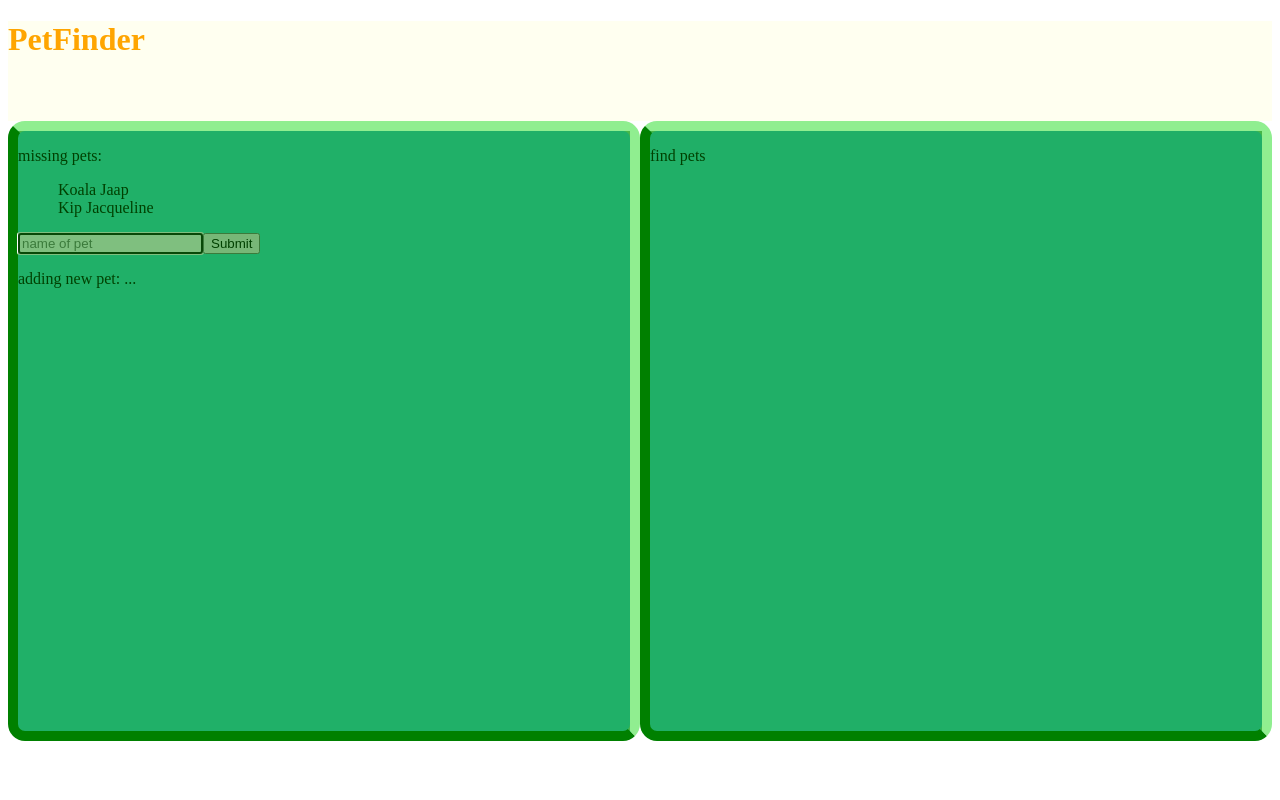
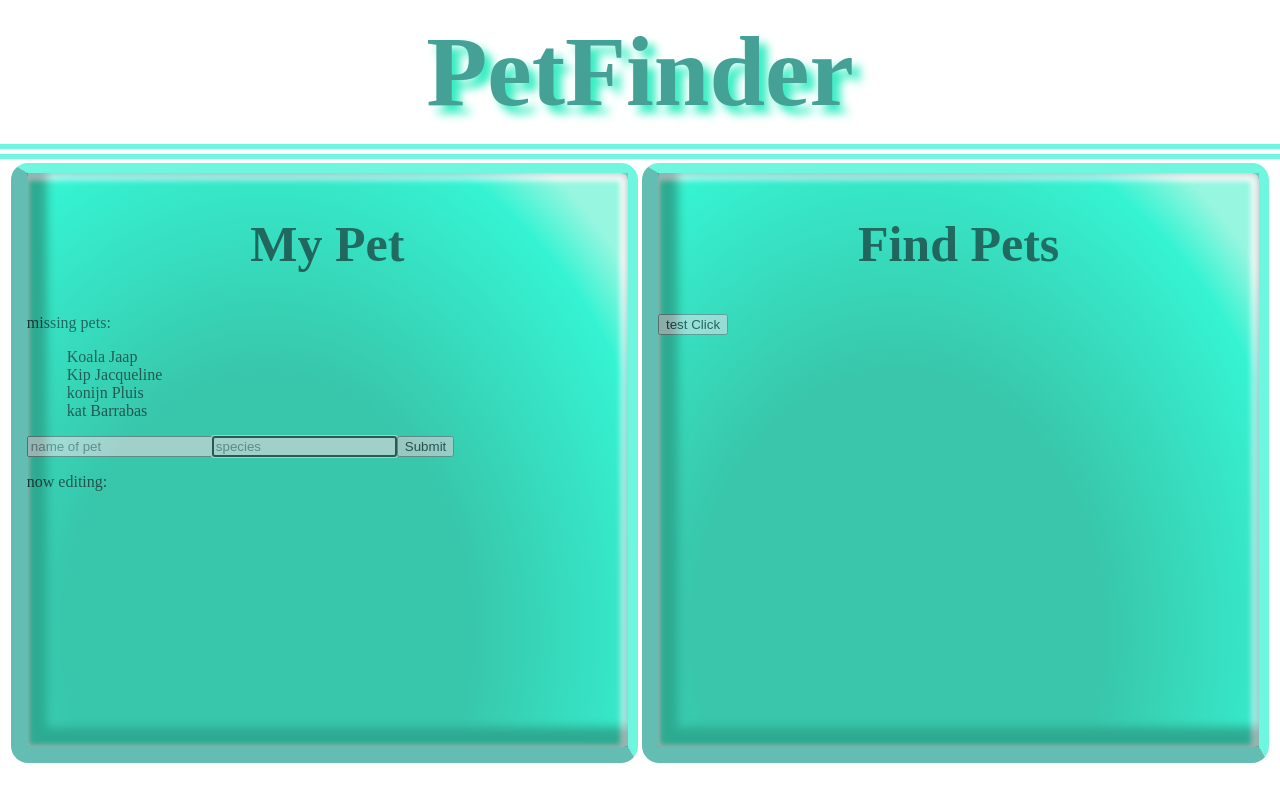
Before and after one commit to tadahmen/PetFinder-front, a React app: page / in a window 1280 px wide. Built offline with nearby package versions, Linux system fonts and the light colour scheme.

Commit message:
current states are saved on blur (for now in localStorage), pets are added to list on submit and tiles look and move a little better

```diff
--- a/src/AddPet.js
+++ b/src/AddPet.js
@@ -11,36 +11,91 @@ class AddPet extends React.Component {
         }
     }
 
-    addPet(event) {
-        this.setState({newPet: event.target.value});
+    componentDidMount() {
+        //show last unsaved input:
+        let savedState = localStorage.inputState != undefined ? JSON.parse(localStorage.inputState).lastInput : '';
+        this.refs.petName.value = savedState.petName != undefined ? savedState.petName : '';
+        this.refs.species.value = savedState.species != undefined ? savedState.species : '';
+        // this.setState({newPet: savedState})
+        // console.log("LocalStorage.InputState: " + JSON.parse(localStorage.inputState).lastInput.petName);
+        // let savedState = localStorage.inputState != undefined ? JSON.parse(localStorage.inputState).lastInput.petName : '';
+        // this.refs.petName.value = savedState;
+        // this.setState({newPet: savedState})
+
+        // this.setState({saveNewPet : this.props.saveNewPet.bind(this)});
     }
 
-    saveStateInDB() {
-        //ajax post this.state.newPet to something like: currentState (in case of accidental crash)
+    componentWillReceiveProps(nextProps) {
+        //refresh last unsaved input:
+        let savedState = localStorage.inputState != undefined ? JSON.parse(localStorage.inputState).lastInput : '';
+        this.refs.petName.value = savedState.petName != undefined ? savedState.petName : '';
+        this.refs.species.value = savedState.species != undefined ? savedState.species : '';
+        // this.setState({newPet: savedState});
     }
 
-    saveNewPetInDB(event) {
-        event.preventDefault();
-        console.log("clicked (from AddPet->saveNewPetInDB)");
-        //ajax post this.state.newPet
+    addPet(event) {
+        // this.setState({newPet: {
+        // "petName" : this.refs.petName.value,
+        // "species" : this.refs.species.value
+        // }});
+        this.setState({
+            newPet: event.target.value,
+            editing: event.target.name})
     }
+
+    saveStateInDB(ev) {
+        console.log("CLICKED outside pet inputfield in addPet.js (from App->saveStateInDB)");
+        console.log("event target: " + ev.target.value);
+        let that = this;
+        localStorage.inputState =
+            JSON.stringify({"lastInput" : {
+                "petName" : this.refs.petName.value,
+                "species" : this.refs.species.value
+            }});
+        this.setState({editing: "click on a field to edit it"})
+        //ajax post this.state.newPet to something like: currentState (in case of accidental crash);
+    }
+
+    // clearInput(ev) {
+    //     ev.preventDefault();
+    //     ev.nativeEvent.stopImmediatePropagation();
+    //     console.log("clearing input");
+    //     ReactDOM.findDOMNode(this.refs.petName).value = " ";
+    //     this.setState({newPet: " "});
+    //     localStorage.inputState = JSON.stringify({"lastInput" : " "});
+    // }
 
     render() {
         return (
             <div>
                 <form>
                     <input
-                            id='pet'
+                        name='pet name'
+                        className='pet'
+                        ref='petName'
                         type='text'
+                        key='1'
                         placeholder="name of pet"
                         onChange={this.addPet.bind(this)}
-                            onBlur={this.saveStateInDB()}
+                        onBlur={this.saveStateInDB.bind(this)}
                         autoFocus>
                     </input>
-                        <button onClick={this.saveNewPetInDB}> Submit </button>
+                    <input
+                        name = 'pet species'
+                        className='pet'
+                        ref='species'
+                        type='text'
+                        key='2'
+                        placeholder="species"
+                        onChange={this.addPet.bind(this)}
+                        onBlur={this.saveStateInDB.bind(this)}
+                        autoFocus>
+                    </input>
+                    <button
+                        onClick={this.props.saveNewPet.bind(this, this.state.newPet)}
+                        > Submit </button>
                 </form>
-
-                    <p> adding new pet: <span id='show-new-pet'> {this.state.newPet}</span> </p>
+                <p> now editing: <span id='show-edited-field'> {this.state.editing}</span> </p>
             </div>
         );
     }
--- a/src/App.js
+++ b/src/App.js
@@ -1,3 +1,4 @@
+
 import React from 'react';
 import './stylesheets/app.scss';
 import Header from './header';
@@ -14,30 +15,65 @@ class App extends React.Component {
             divPosition: {left: '0px'},
             activeScreen: '',
         }
+
+    }
+
+    componentWillMount() {
+        let allPets = JSON.parse(localStorage.petList).pets;    //For the moment, I'm using localStorage as db. I specified the initial data.
+        this.setState({allPets: allPets});
+        // this.saveNewPet = this.saveNewPet.bind(this);
     }
 
     moveRight() {
-        console.log("from App->moveRight()");
+        // console.log("from App->moveRight()");
         this.setState({
-            divPosition: {left:'45%', transition: 'left 1s'},
+            divPosition: {transition: 'transform 1s ease-in-out', transform: 'translate(45%, 0)'},
             activeScreen: 'owner',
         });
     }
 
     moveLeft() {
         this.setState({
-            divPosition: {right:'45%'},
+            divPosition: {transition: 'transform 1s ease-in-out', transform: 'translate(-45%, 0)'},
             activeScreen: 'finder',
         });
     }
 
+
+    saveNewPet(newPet, ev) {
+        ev.preventDefault();
+        // ev.stopPropagation();
+        // ev.nativeEvent.stopImmediatePropagation();
+
+        //these lines are just for checking the values:
+        // console.log("clicked submit in AddPet.js (from AddPet->saveNewPet)");
+        // this.setState({"event in saveNewPet": ev});
+        // console.log("arg passed by submit in AddPet.js: " + arg + " (from App.js->saveNewPet)");
+        // console.log("first arrg: " + arg[0] + ", second arg: " + arg[1]);
+
+        //save inputted pet in state:
+        let id=this.state.allPets.length+1;
+        let newPetList = this.state.allPets.concat({"id" : id, "name" : newPet});
+        this.setState({allPets: newPetList});
+
+        //clear input:
+        localStorage.inputState = JSON.stringify({"lastInput" : " "});
+        //ajax post this.state.newPet
+    }
+
     render() {
         return (
-            <div>
+            <div id='app'>
             <Header/>
             <div id="flex-container" className={this.state.activeScreen} style={this.state.divPosition}>
-                    <PetOwner onClick={this.moveRight.bind(this)}/>
-                    <PetFinder onClick={this.moveLeft.bind(this)}/>
+            <PetOwner
+                allPets = {this.state.allPets}
+                onClick={this.moveRight.bind(this)}
+                // saveStateInDB={this.saveStateInDB.bind(this)}
+                saveNewPet={this.saveNewPet.bind(this)}/>
+            <PetFinder
+                allPets = {this.state.allPets}
+                onClick={this.moveLeft.bind(this)}/>
             </div>
             </div>
         );
--- a/src/Header.js
+++ b/src/Header.js
@@ -5,7 +5,7 @@ class Header extends React.Component {
     render() {
         return (
             <div id="header">
-                <h1> PetFinder </h1>
+                <h1 id="page-title"> PetFinder </h1>
             </div>
         );
     }
--- a/src/PetFinder.js
+++ b/src/PetFinder.js
@@ -5,7 +5,8 @@ class PetFinder extends React.Component {
     render() {
         return (
             <div id="pet-finder" onClick={this.props.onClick}>
-                <p> find pets </p>
+                <h2 className="tile-title"> Find Pets </h2>
+                <button>test Click</button>
             </div>
         );
     }
--- a/src/PetOwner.js
+++ b/src/PetOwner.js
@@ -5,11 +5,16 @@ import AddPet from './addpet';
 
 class PetOwner extends React.Component {
 
+    // componentWillMount(){
+    // // this.setState({saveNewPet : this.props.saveNewPet.bind(this)});
+    // }
+
     render() {
         return (
             <div id="pet-owner" onClick={this.props.onClick}>
-                <Pets/>
-                <AddPet/>
+                <h2 className='tile-title'> My Pet </h2>
+                <Pets allPets={this.props.allPets}/>
+                <AddPet saveNewPet={this.props.saveNewPet.bind(this)}/>
             </div>
         );
     }
--- a/src/index.js
+++ b/src/index.js
@@ -3,4 +3,11 @@ import ReactDOM from 'react-dom';
 import App from './App';
 import jQuery from 'jquery'; // Will it be available in all components that are directly or indirectly imported in this index.js file? Or should it be imported in each of them separately?
 
+localStorage.petList = '{ "pets" : [' +
+    '{ "id" : "1", "name": "Koala Jaap", "owner" : "Harry"},' +
+    '{ "id" : "2", "name": "Kip Jacqueline", "owner" : "Wilhelmina"},' +
+    '{ "id" : "3", "name" : "konijn Pluis", "owner" : "Mariëlle"},' +
+    '{ "id" : "4", "name" : "kat Barrabas", "owner": "Lisa"}' +
+']}';
+
 ReactDOM.render(<App />, document.getElementById('root'));
--- a/src/stylesheets/app.scss
+++ b/src/stylesheets/app.scss
@@ -1,30 +1,42 @@
-$primary-color: turquoise;
+$primary-color: #2DEDC0;
 $secondary-color: white;
 $rounded-corner: 17px;
+
+body {
+    margin: 0;
+    padding: 0;
+    box-sizing: border-box;
+}
 
 @mixin tile {
     display: inline-block;
 
     width: 49%;
     height: 75vh;
-    border: 10px solid;
-    border-color: lightgreen lightgreen green green;
+    margin: 2px;
+    border-width: 10px 10px 16px 16px;
+    box-shadow: -3px 3px 5px 5px white inset;
+    border-style:solid;;
+    border-color: #6ef7de #6ef7de #64BDB2 #64BDB2;
     border-radius: $rounded-corner;
+    padding: 3px green;
 
     background: $primary-color;
 }
 @mixin glass {
     &::after {
     content: "";
-    background: green;
+    // background: #3EFAE4;
+    background: radial-gradient(farthest-corner at 40% 80%, #45a196 40%, #3EFAE4 80%, white 90%);
     top: 0;
     left: 0;
     bottom: 0;
     right: 0;
+    border: none;
+    box-shadow: 10px -10px 10px 10px #2e6b64 inset;
     opacity: 0.5;
     position: absolute;
-    transition: opacity 1.5s ease-in-out, z-index 0s linear 1.5s;
-    // z-index: -1;
+    transition: opacity 1s ease-out, z-index 0s linear 1s;
     }
 }
 
@@ -33,28 +45,53 @@ $rounded-corner: 17px;
     justify-content: center;
 }
 
-#header {
-    height: 100px;
-    width: auto;
-
-    background: ivory;
+@mixin vertical-center-txt($element-height) {
+    height: $element-height;
+    line-height: $element-height;
 }
 
-h1 {color: orange;}
+#header {
+    @include center-content;
+
+    width: auto;
+    margin-bottom: 2px;
+    // border-top: 15px groove;
+    border-bottom: 15px double; //groove; //double
+    border-color: #6ef7de; //#45a196 #89c1a7;
+
+    background: white;
+
+    #page-title {
+        @include vertical-center-txt(10px);
+        font-size: 100px;
+        text-align: center;
+        color: #45a196;
+        text-shadow: 8px 8px 10px $primary-color}
+}
+
+
+
+.tile-title {
+    font-size: 50px;
+    text-align: center;
+}
 
 #flex-container {
+    @include center-content;
     position: relative;
-    @include center-content;
-
-    transition: width 1s;
-    -webkit-transition: width 1s;
+    // slide is put in the component code itself
 }
 
 .owner {
+    #pet-owner {
+        box-shadow: -3px 3px 5px 5px #b6fbef inset;
+    }
     #pet-owner::after {
         opacity: 0;
         z-index: -1;
     }
+
+    #pet-finder {z-index: 1}
 
     #pet-finder:hover {
         transform: translate(-15px, 0px);
@@ -62,6 +99,9 @@ h1 {color: orange;}
 }
 
 .finder {
+    #pet-finder {
+        box-shadow: -3px 3px 5px 5px #b6fbef inset;
+    }
     #pet-finder::after {
         opacity: 0;
         z-index: -1; // to 'remove' glass-tile from top (otherwise UI-elements on pet-finder won't work)
@@ -75,16 +115,8 @@ h1 {color: orange;}
     };
 }
 
-#pet-owner {
-    position: relative;
-    transition: transform 1s;
-    -webkit-transition: transform 1s;
-
-    @include tile;
-    @include glass;
-}
-
-#pet-finder {
+#pet-owner, #pet-finder {
+    box-sizing: border-box;
     position: relative;
     transition: transform 1s;
     -webkit-transition: transform 1s;
```
Also changed, not shown: src/Pets.js (+5 -6 lines). Lines whose indentation alone changed are shown as unchanged.
